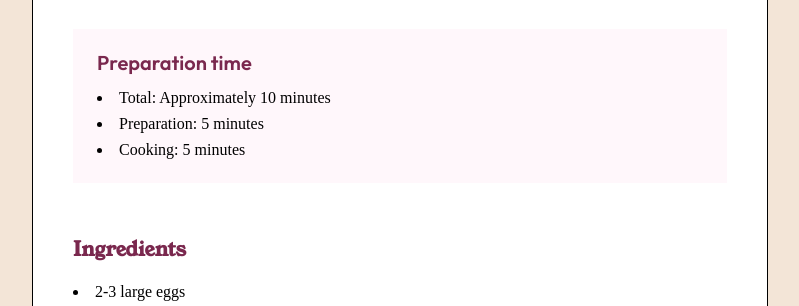
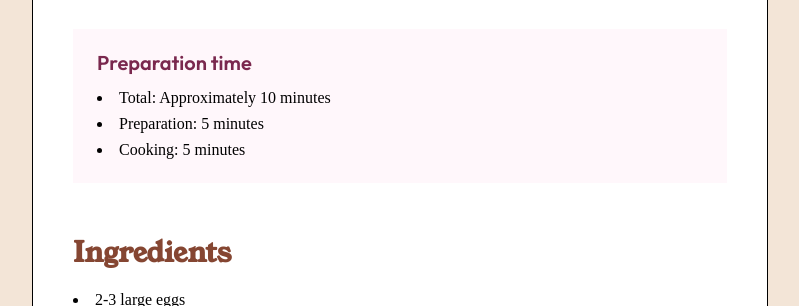
Before and after one commit to leecockcroft/font-end-ingred, a plain HTML site: page index.html in a window 1280 px wide. Shown: the part 644-950 px from the top of the page, without its empty margins (240-1039 px from the left). Drawn offline with Linux system fonts and the light colour scheme.

Commit message:
Update style.css

```diff
--- a/style.css
+++ b/style.css
@@ -13,7 +13,7 @@
 
 
 @font-face {
-    font-family: Young Serif Regular;
+    font-family: Young-Serif-Regular;
     src: url('./assets/fonts/young-serif/YoungSerif-Regular.ttf');
 }
 
@@ -75,7 +75,7 @@ img{
 .about h1 {
     color: var( --stone-900);
 /* Desktop/text-preset-1 */
-font-family: "Young Serif Regular";
+font-family: "Young-Serif-Regular";
 font-size: var(--font-size-mobile-text-preset-1, 36px);
 font-style: normal;
 font-weight: 400;
@@ -88,18 +88,18 @@ margin-bottom:24px;
 .about p{
     color: var(--color-stone-600, #5F564D);
 /* Desktop/text-preset-4 */
-font-family: Young Serif Regular;;
+font-family:  "Young-Serif-Regular";
 font-size: var(--font-size-desktop-text-preset-4, 16px);
 font-style: normal;
-font-weight: 400;
+
 line-height: 150%; /* 24px */
 margin-bottom:32px;
 }
 
 main h3 {
-    color: var(--rose-800, #7A284E);
+    color: #854632;
 /* Desktop/text-preset-3 */
-font-family: Young Serif Regular;
+font-family: Young-Serif-Regular;
 font-size: var(--font-size-desktop-text-preset-3, 20px);
 font-style: normal;
 font-weight: 600;
@@ -204,4 +204,9 @@ header{
 header img {
     border-radius:12px;
 }
+
+
+main h3 {
+    font-size:28px;
 }
+}
```
